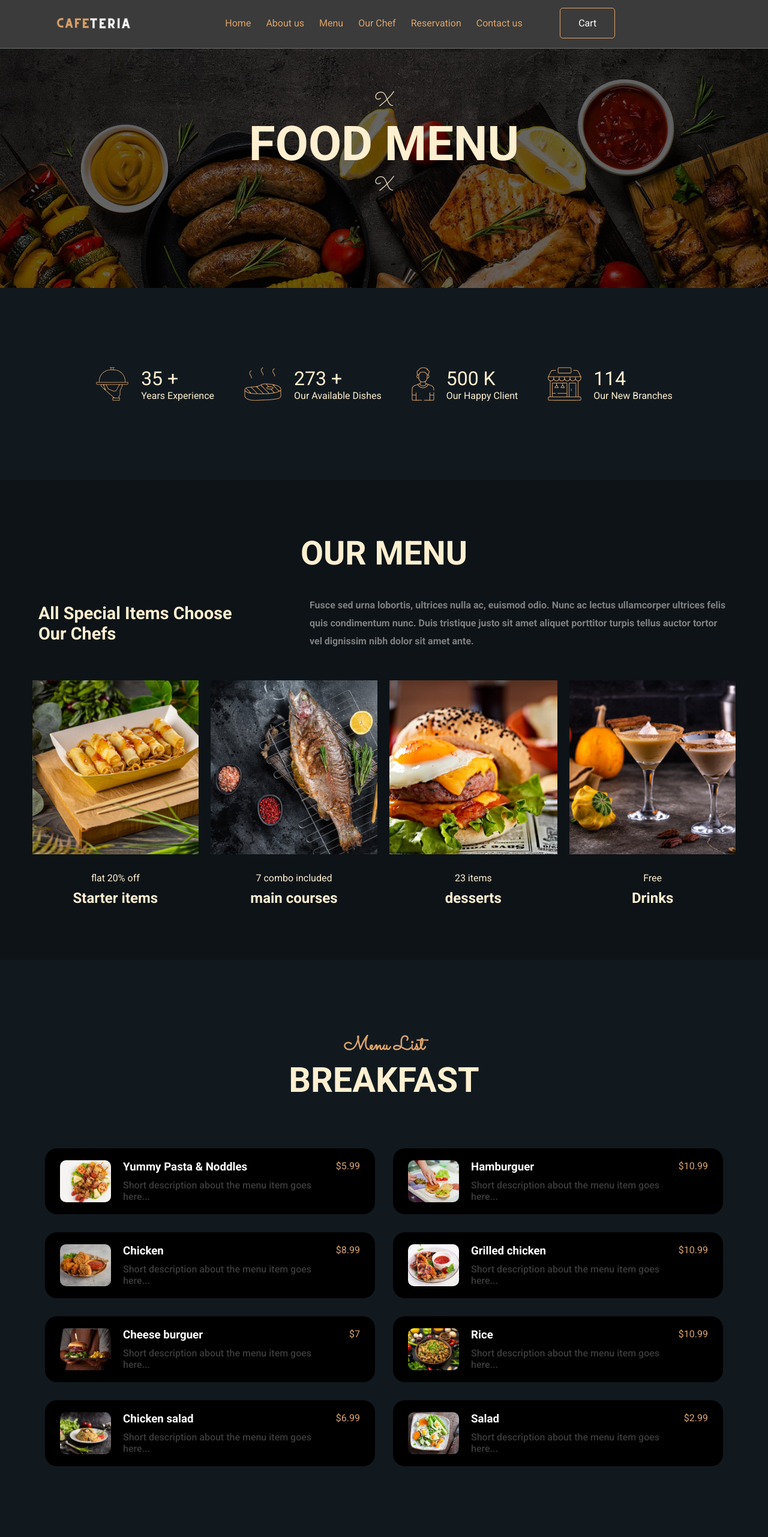
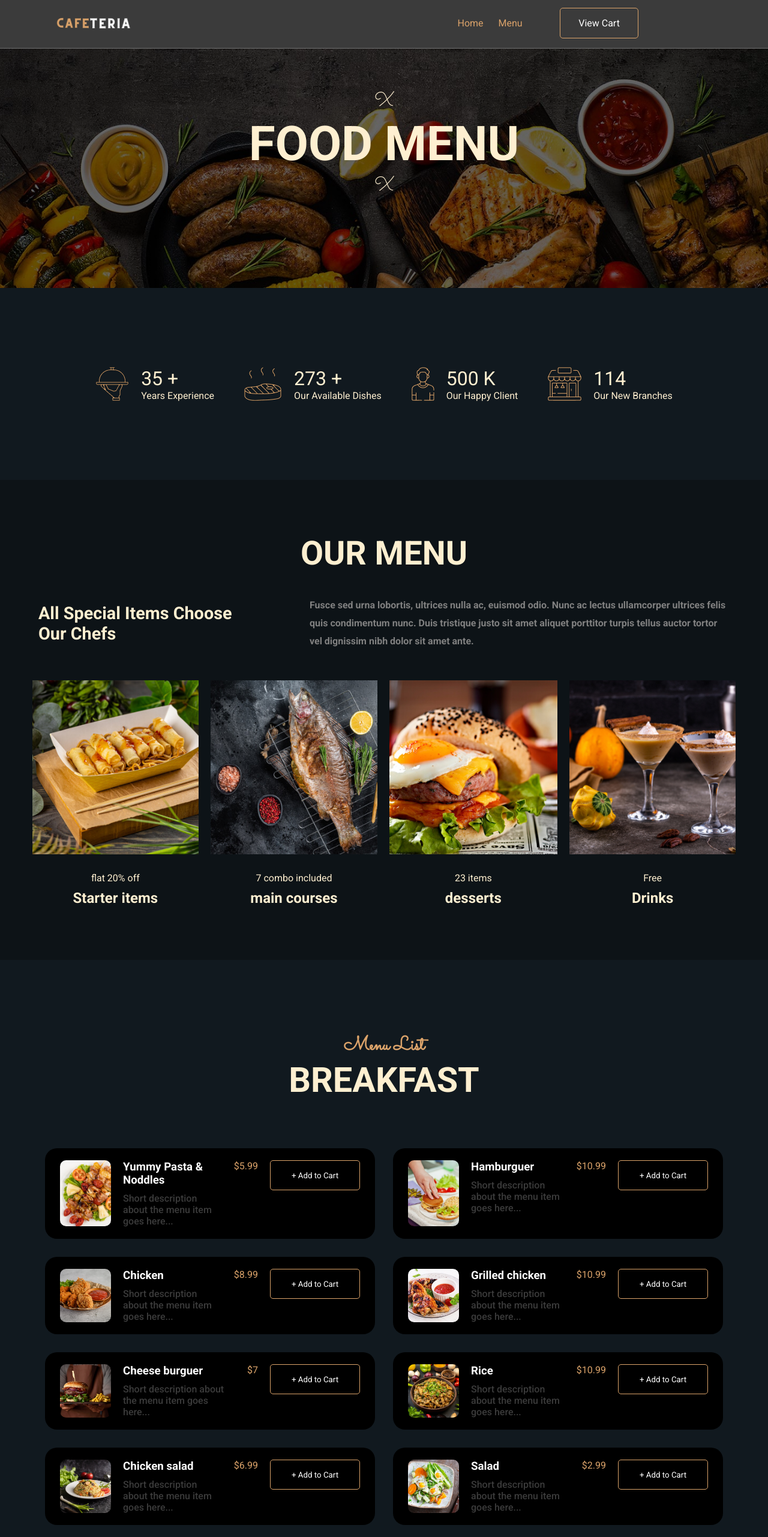
Before and after one commit to santanafx/cafeteria, a React (Vite) app: page /menu in a window 1280 px wide. Shown: the top 2562 px of the page at 60% size. Built offline with nearby package versions, Linux system fonts and the light colour scheme.

Commit message:
Atualização de código em Comida.tsx
Foi adicionado a funcionalidade de comprar comidas através de botões

```diff
--- a/src/components/Comida.tsx
+++ b/src/components/Comida.tsx
@@ -1,3 +1,6 @@
+import React from "react";
+import { AiFillPlusCircle, AiFillMinusCircle } from "react-icons/ai";
+
 interface ComidaProps {
   imgLink: string;
   nomeComida: string;
@@ -11,6 +14,8 @@ export const Comida = ({
   descricaoComida,
   preco,
 }: ComidaProps) => {
+  const [quantidade, setQuantidade] = React.useState<boolean>(false);
+
   return (
     <div className="comidaContainer">
       <img src={imgLink} alt="Foto de comidas." />
@@ -19,6 +24,32 @@ export const Comida = ({
         <span>{descricaoComida}</span>
       </div>
       <p>${preco}</p>
+      {quantidade !== false ? (
+        <div className="comidaButtonsContainer">
+          <button
+            className="comidaButtonAddRemove"
+            onClick={() => setQuantidade(false)}
+          >
+            Remove
+          </button>
+          <div className="comidaButtonPlusMinusContainer">
+            <button className="comidaButtonPlusMinus">
+              <AiFillPlusCircle size="25" />
+            </button>
+            <span>0</span>
+            <button className="comidaButtonPlusMinus">
+              <AiFillMinusCircle size="25" />
+            </button>
+          </div>
+        </div>
+      ) : (
+        <button
+          className="comidaButtonAddRemove"
+          onClick={() => setQuantidade(true)}
+        >
+          + Add to Cart
+        </button>
+      )}
     </div>
   );
 };
--- a/src/components/Header.tsx
+++ b/src/components/Header.tsx
@@ -9,14 +9,10 @@ export const Header = () => {
         </div>
         <div className="headerMenuOpt">
           <Link to="/">Home</Link>
-          <Link to="/">About us</Link>
           <Link to="/menu">Menu</Link>
-          <Link to="/">Our Chef</Link>
-          <Link to="/">Reservation</Link>
-          <Link to="/">Contact us</Link>
         </div>
         <div className="headerReservation">
-          <Link to="/">Cart</Link>
+          <Link to="/">View Cart</Link>
         </div>
       </nav>
     </header>
--- a/src/styles/components/_comida.scss
+++ b/src/styles/components/_comida.scss
@@ -11,6 +11,7 @@
     width: 85px;
     object-fit: cover;
     min-height: 55px;
+    max-height: 110px;
     border-radius: 10px;
   }
   div {
@@ -26,4 +27,41 @@
   p {
     color: $cor-secundaria;
   }
+  .comidaButtonsContainer {
+    display: flex;
+    flex-direction: column;
+  }
+  .comidaButtonPlusMinusContainer {
+    display: flex;
+    align-items: center;
+    justify-content: center;
+    margin-top: 30px;
+    .comidaButtonPlusMinus {
+      color: white;
+      background-color: black;
+      border: none;
+      margin: 0 20px;
+      &:hover {
+        cursor: pointer;
+        color: $cor-secundaria;
+      }
+    }
+    span {
+      color: white;
+    }
+  }
+  .comidaButtonAddRemove {
+    color: white;
+    border: 1px solid $cor-secundaria;
+    border-radius: 5px;
+    background-color: transparent;
+    height: 50px;
+    max-width: 150px;
+    min-width: 150px;
+    &:hover {
+      cursor: pointer;
+      color: $cor-secundaria;
+      border: 1px solid white;
+    }
+  }
 }
--- a/src/styles/style.css
+++ b/src/styles/style.css
@@ -622,6 +622,7 @@
   -o-object-fit: cover;
      object-fit: cover;
   min-height: 55px;
+  max-height: 110px;
   border-radius: 10px;
 }
 .comidaContainer div h3 {
@@ -634,4 +635,41 @@
 }
 .comidaContainer p {
   color: #dba36a;
+}
+.comidaContainer .comidaButtonsContainer {
+  display: flex;
+  flex-direction: column;
+}
+.comidaContainer .comidaButtonPlusMinusContainer {
+  display: flex;
+  align-items: center;
+  justify-content: center;
+  margin-top: 30px;
+}
+.comidaContainer .comidaButtonPlusMinusContainer .comidaButtonPlusMinus {
+  color: white;
+  background-color: black;
+  border: none;
+  margin: 0 20px;
+}
+.comidaContainer .comidaButtonPlusMinusContainer .comidaButtonPlusMinus:hover {
+  cursor: pointer;
+  color: #dba36a;
+}
+.comidaContainer .comidaButtonPlusMinusContainer span {
+  color: white;
+}
+.comidaContainer .comidaButtonAddRemove {
+  color: white;
+  border: 1px solid #dba36a;
+  border-radius: 5px;
+  background-color: transparent;
+  height: 50px;
+  max-width: 150px;
+  min-width: 150px;
+}
+.comidaContainer .comidaButtonAddRemove:hover {
+  cursor: pointer;
+  color: #dba36a;
+  border: 1px solid white;
 }/*# sourceMappingURL=style.css.map */
```
Also changed, not shown: src/components/SectionNumbersMenu.tsx (+0 -26 lines), 1 other file (tests, documents, lock files or other folders).
